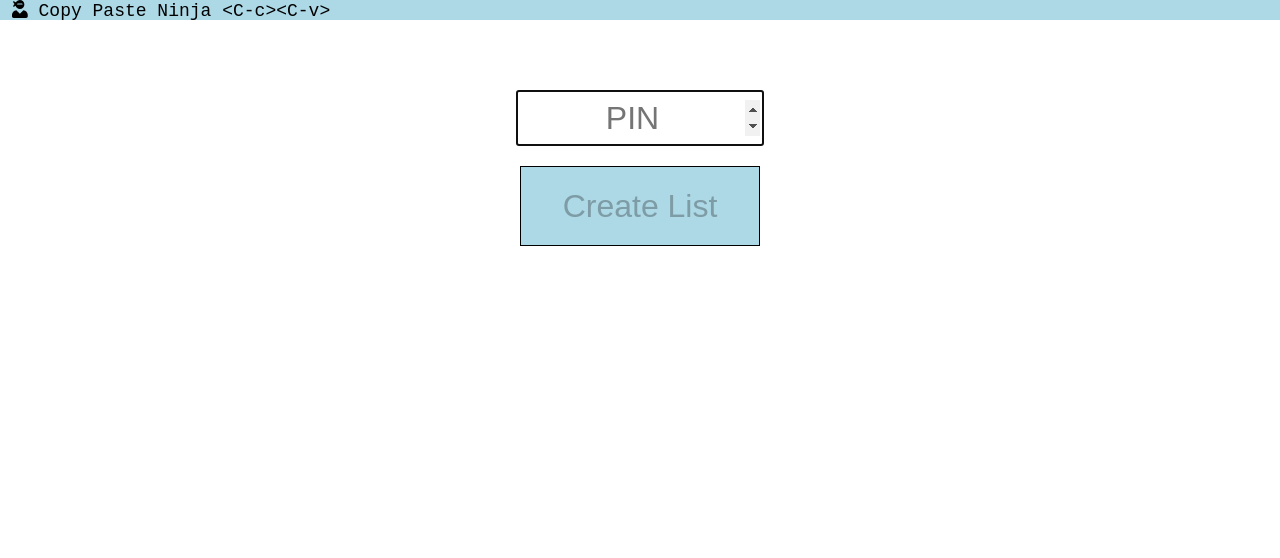
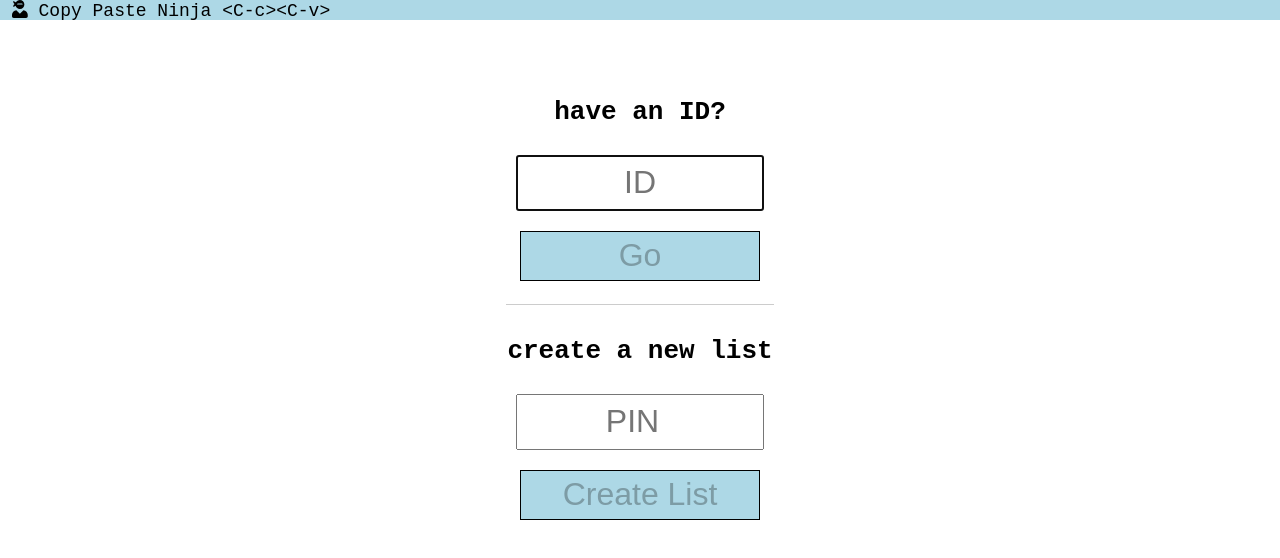
Before and after one commit to genjudev/ccv, a Vue app: page / in a window 1280 px wide. Shown: the top 558 px of the page. Built offline with nearby package versions, Linux system fonts and the light colour scheme.

Commit message:
add ID routing ninja

```diff
--- a/src/components/List.vue
+++ b/src/components/List.vue
@@ -189,6 +189,12 @@ export default {
 </script>
 
 <style scoped>
+.action input[type="text"] {
+  border: 1px solid black;
+ height: 25px;
+  min-width: 180px;
+  font-size: 18px;
+}
 .content {
   display: flex;
   justify-content: center;
--- a/src/components/Ninja.vue
+++ b/src/components/Ninja.vue
@@ -1,10 +1,26 @@
 <template>
   <div class="ninja">
     <div class="main">
+      <div style="text-align:center">
+      <h1>have an ID?</h1>
+      </div>
       <div class="action">
+        <div>
+          <input type="text" @keyup.enter="form.id.length > 3 ? goTo() : null" v-model="form.id" placeholder="ID" autofocus />
+        </div>
+        <div>
+          <input type="button" :disabled="form.id.length < 4" @click="goTo" value="Go" />
+        </div>
+      </div>
+      <hr>
+      <div class="action">
+        <div style="text-align:center">
+      <h1>create a new list</h1>
+      </div>
         <div>
           <input type="number" @keyup.enter="form.pin.length > 3 ? load() : null" v-model="form.pin" placeholder="PIN" autofocus />
         </div>
+
         <div>
           <input type="button" :disabled="form.pin.length < 4" @click="load" value="Create List" />
         </div>
@@ -20,12 +36,15 @@ export default {
     return {
       data: null,
       form: {
+        id: '',
         pin: "",
       },
     };
   },
   methods: {
-    async createListAndRedirect() {},
+    async goTo() {
+      this.$router.push("/" + this.form.id);
+    },
     load() {
       var query = `
       mutation {
@@ -85,13 +104,16 @@ export default {
   background-color: lightblue;
   border: 1px solid black;
   width: 240px;
-  height: 80px;
+  height: 50px;
   font-size: 32px;
 }
 .action input[type="text"] {
-  border: 1px solid black;
- height: 25px;
-  min-width: 180px;
-  font-size: 18px;
+   height: 50px;
+  width: 240px;
+  font-size: 32px;
+  text-align: center
 }
+hr { display: block; height: 1px;
+    border: 0; border-top: 1px solid #ccc;
+    margin: 1em 0; padding: 0; }
 </style>
```
